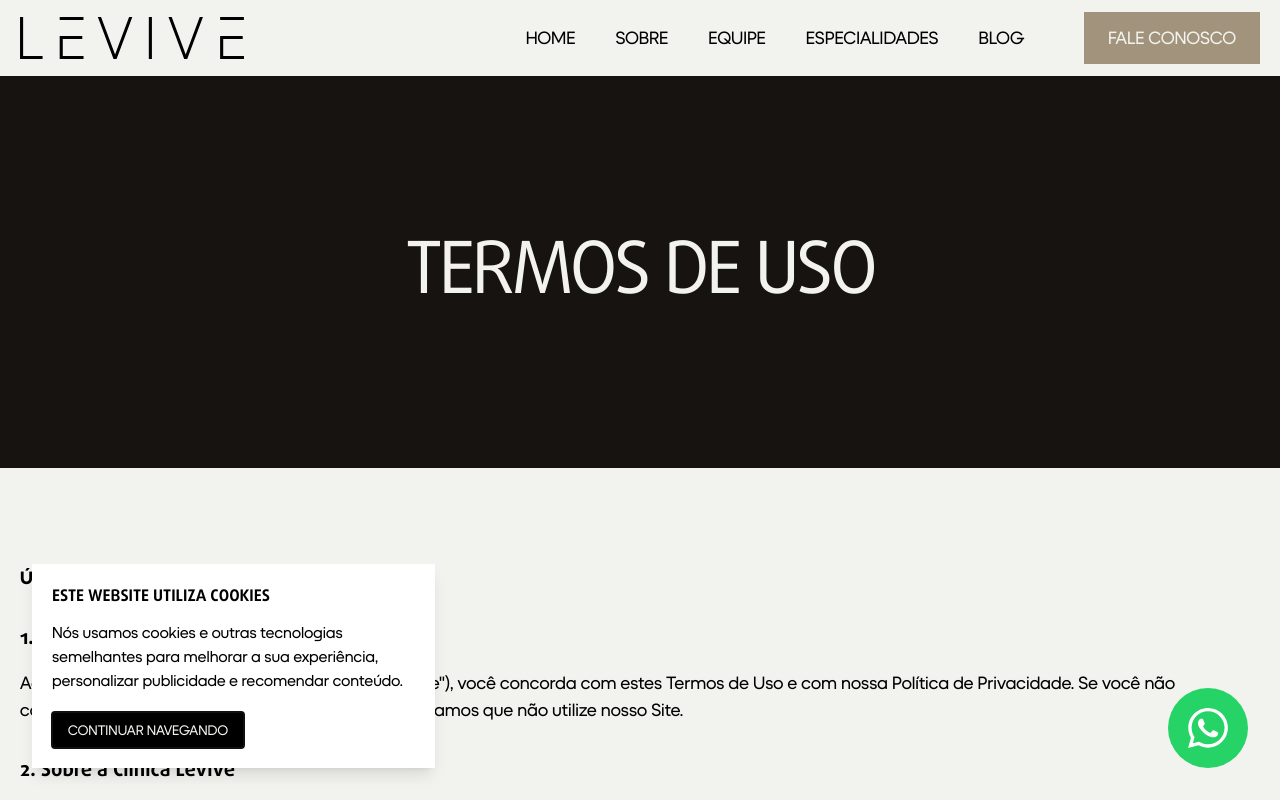
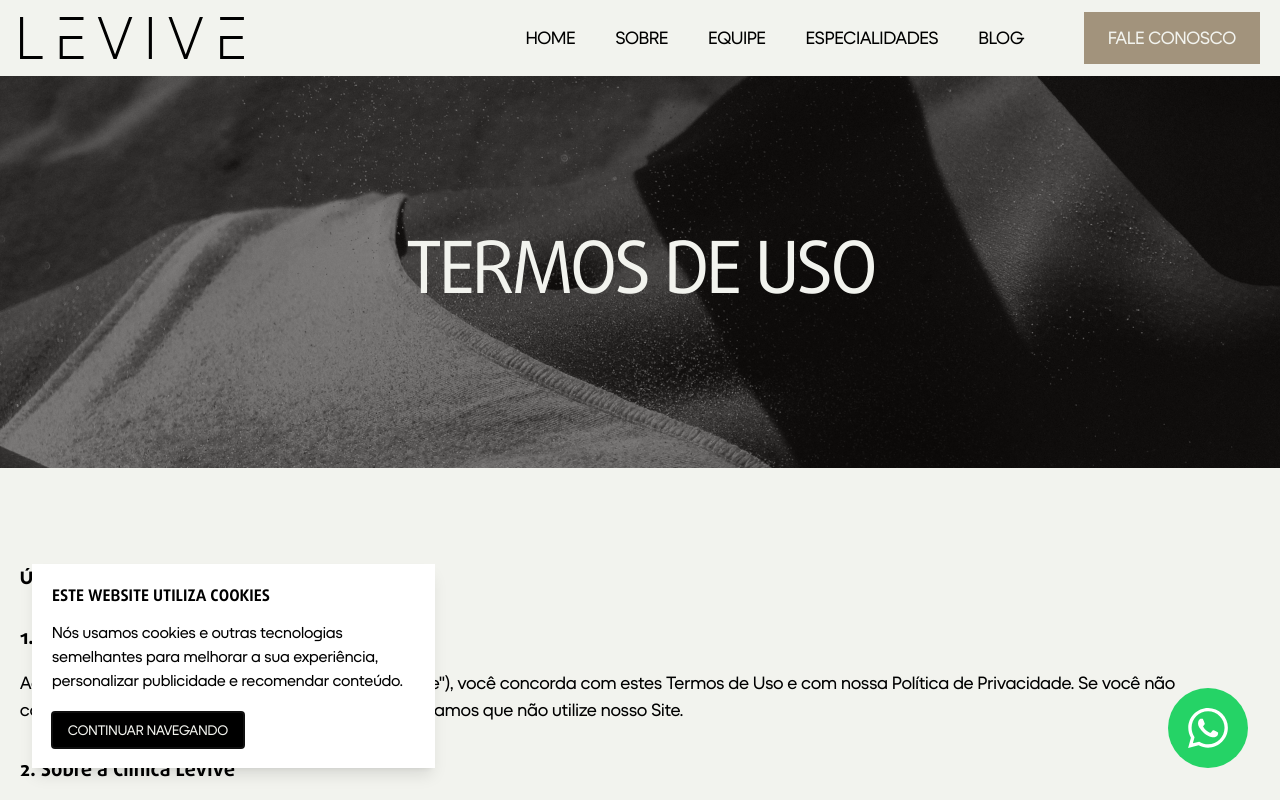
Before and after one commit to rodrigofontesdev/levive, a Next.js app: page /termos-de-uso in a window 1280 px wide. Shown: the top 800 px of the page. Built offline with nearby package versions, Linux system fonts and the light colour scheme; no server answers.

Commit message:
feat(page): add image as background in page title of the terms of use page

```diff
--- a/src/app/termos-de-uso/page.tsx
+++ b/src/app/termos-de-uso/page.tsx
@@ -1,5 +1,6 @@
 import { Metadata } from 'next'
 import { openGraph, twitterCard } from '../shared-metadata'
+import { PageHeading } from '@/components/PageHeading'
 
 const title = `Termos de Uso | ${process.env.NEXT_PUBLIC_APP_SHORT_NAME}`
 const description =
@@ -28,11 +29,7 @@ export default function TermsOfUse() {
   return (
     <main>
       <section className="page-content">
-        <div className="bg-very-dark-brown py-24 lg:py-40 px-5">
-          <h1 className="uppercase text-4xl md:text-5xl lg:text-7xl text-muted text-center leading-tight -tracking-wider">
-            Termos de Uso
-          </h1>
-        </div>
+        <PageHeading title="Termos de Uso" />
 
         <div className="max-w-screen-xl mx-auto py-24 px-5">
           <p className="font-bold">Última atualização: 27 de novembro de 2024</p>
```
